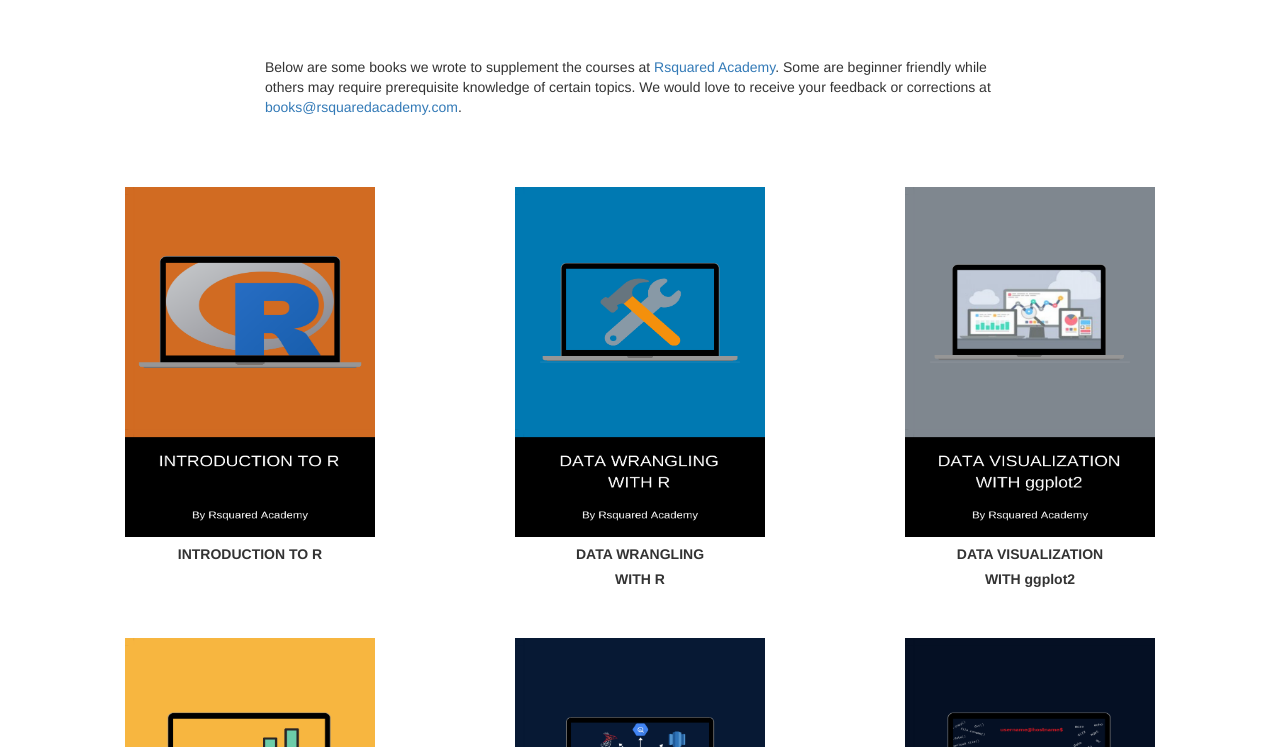
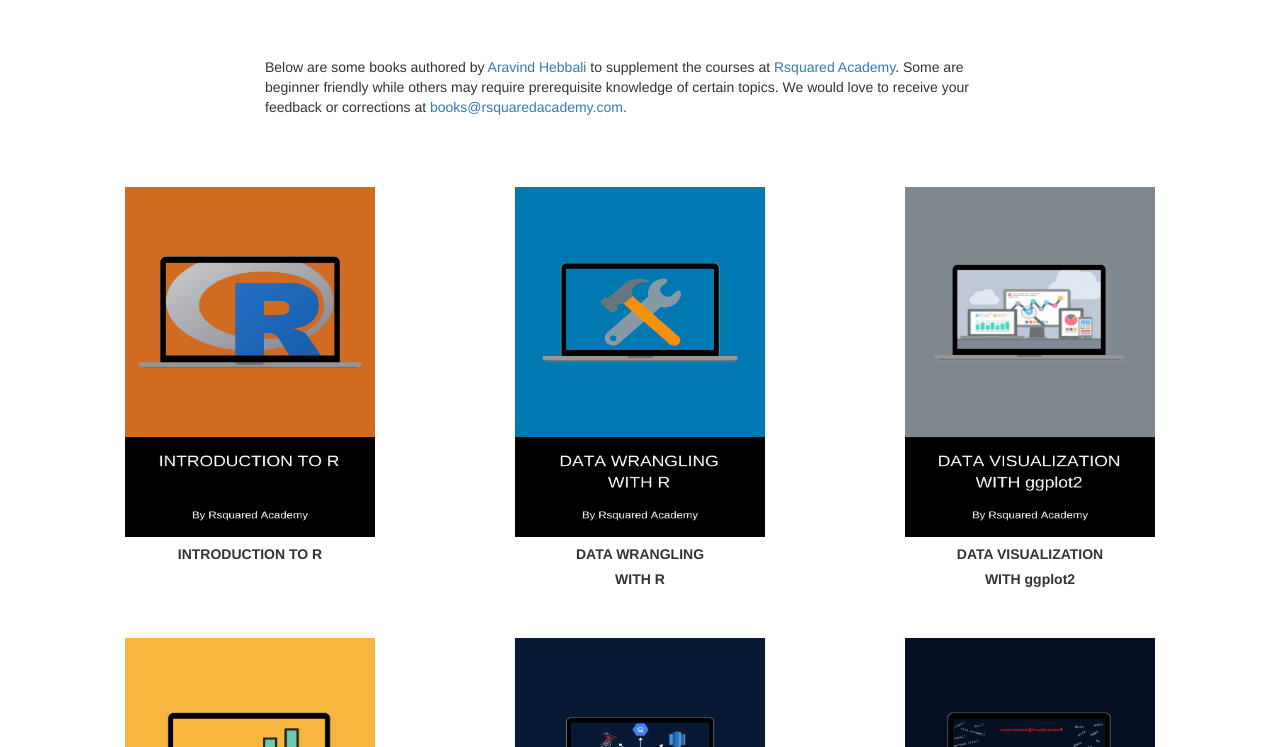
Before and after one commit to rsquaredacademy-infra/ebooks, a plain HTML site: page index.html in a window 1280 px wide. Shown: the part 53-800 px from the top of the page. Drawn offline with Linux system fonts and the light colour scheme.

Commit message:
fix(content): credit author Aravind Hebbali

```diff
--- a/index.html
+++ b/index.html
@@ -156,7 +156,9 @@
         <div class="col-md-2 col-sm-2"></div>
         <div class="col-md-8 col-sm-8">
           <p>
-            Below are some books we wrote to supplement the courses at
+            Below are some books authored by
+            <a href="https://www.aravindhebbali.com">Aravind Hebbali</a> to
+            supplement the courses at
             <a href="https://www.rsquaredacademy.com">Rsquared Academy</a>. Some
             are beginner friendly while others may require prerequisite
             knowledge of certain topics. We would love to receive your feedback
```
